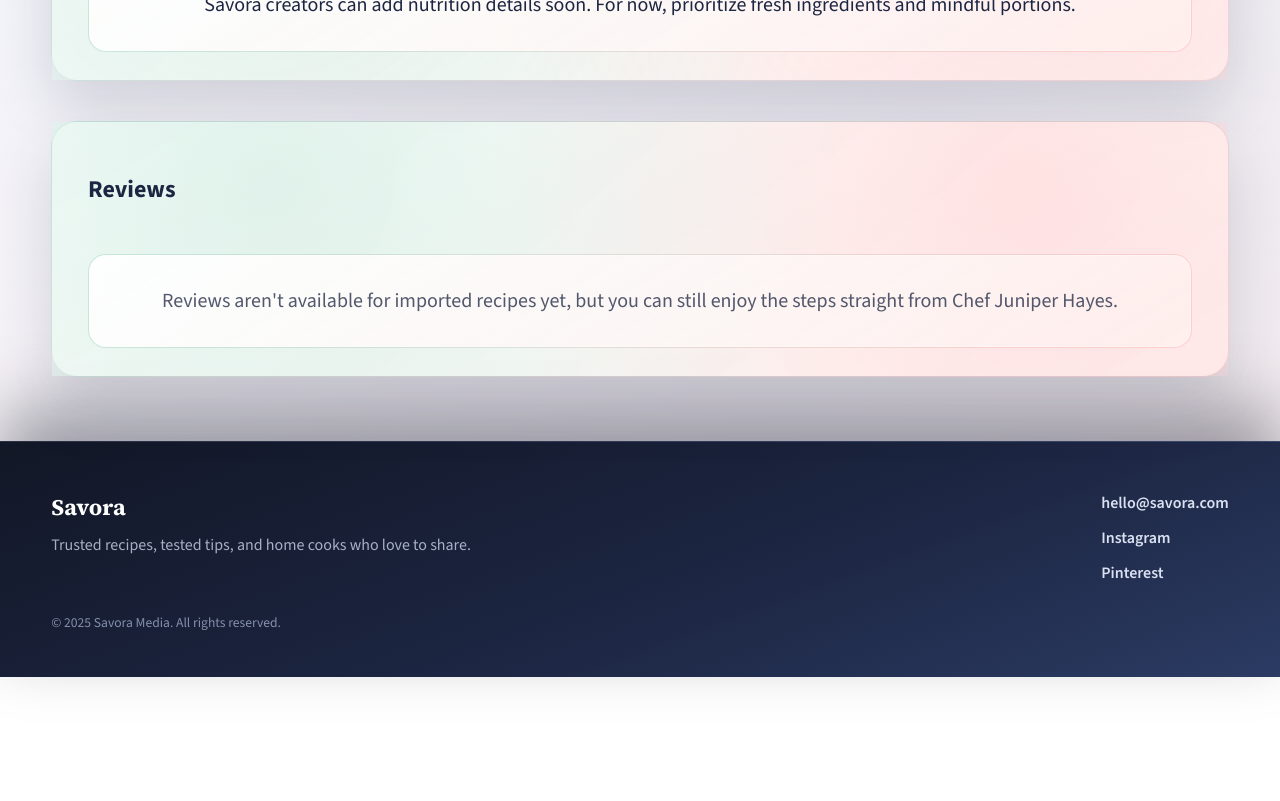
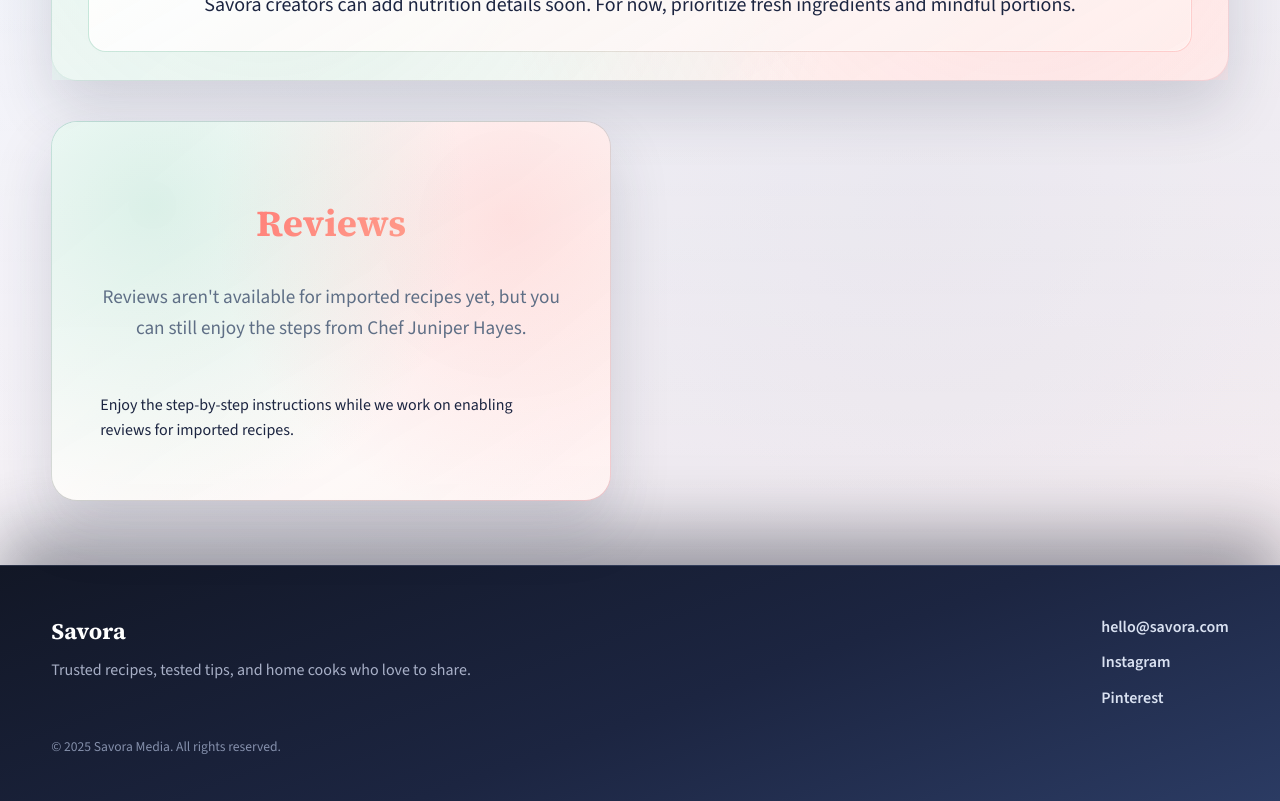
Before and after one commit to shaswattrivedi/savora-frontend, a React (Vite) app in the folder client/: page /recipes/ext_banh_mi in a window 1280 px wide. Shown: the part 1880-2681 px from the top of the page. Before the commit the page ends 2557 px from the top, so only its background shows below. Built offline with nearby package versions, Linux system fonts and the light colour scheme.

Commit message:
Updated Reviews UI

```diff
--- a/client/src/pages/RecipeDetail.jsx
+++ b/client/src/pages/RecipeDetail.jsx
@@ -1,6 +1,7 @@
 import { useEffect, useState } from "react";
 import { useNavigate, useParams } from "react-router-dom";
 import RatingStars from "../components/RatingStars.jsx";
+import "../styles/contact.css";
 import { apiRequest } from "../utils/api.js";
 import { useAuth } from "../hooks/useAuth.js";
 import { useToast } from "../hooks/useToast.js";
@@ -217,6 +218,7 @@ const RecipeDetailPage = () => {
 
   const externalChefName = recipe.createdBy?.name || getMockChefName(recipe._id || recipe.title);
   const timeLabel = recipe.cookingTime ? `${recipe.cookingTime} mins` : recipe.cuisineType || recipe.category || "Recipe";
+  const reviewCount = recipe.reviews?.length || 0;
   const ratingLabel = typeof recipe.avgRating === "number" ? recipe.avgRating.toFixed(1) : "–";
   const categoryLabel =
     recipe.categoryTags?.length
@@ -235,6 +237,11 @@ const RecipeDetailPage = () => {
   const recipeImage =
     recipe.imageUrl ||
     getRecipeFallbackImage({ cuisine: recipe.cuisineType || recipe.cuisine, category: recipe.category, title: recipe.title });
+  const reviewIntro = recipe.isExternal
+    ? `Reviews aren't available for imported recipes yet, but you can still enjoy the steps from Chef ${externalChefName}.`
+    : reviewCount
+      ? "See what the Savora community is saying and add your voice."
+      : "Be the first to review this recipe.";
 
   return (
     <div className="page recipe-detail">
@@ -355,50 +362,64 @@ const RecipeDetailPage = () => {
         </article>
       </section>
 
-      <section className="panel recipe-detail__card recipe-detail__card--reviews">
-        <div className="recipe-detail__card-header">
-          <h2>Reviews</h2>
-        </div>
-        <div className="recipe-detail__card-body recipe-detail__card-body--reviews">
-          <div className="recipe-detail__panel-content recipe-reviews__content">
+      <section className="reviews-section" aria-labelledby="recipe-reviews-heading">
+        <div className="review-card contact-glass">
+          <h2 id="recipe-reviews-heading" className="contact-title review-card__title">Reviews</h2>
+          <p className="contact-desc review-card__desc">{reviewIntro}</p>
+
           {recipe.isExternal ? (
-              <p>
-                Reviews aren&apos;t available for imported recipes yet, but you can still enjoy the steps straight from Chef {" "}
-                {externalChefName}.
+            <p className="review-card__note">
+              Enjoy the step-by-step instructions while we work on enabling reviews for imported recipes.
             </p>
           ) : (
             <>
-                <div className="reviews">
-                  {recipe.reviews?.length ? (
-                    recipe.reviews.map((review) => (
-                      <div key={review._id} className="reviews__item">
-                        <div className="reviews__header">
-                          <strong>{review.user?.name || "Savora Member"}</strong>
-                          <span>★ {review.rating}</span>
+              {reviewCount ? (
+                <ul className="review-card__list">
+                  {recipe.reviews.map((review) => (
+                    <li key={review._id} className="review-card__item">
+                      <div className="review-card__item-header">
+                        <span className="review-card__author">{review.user?.name || "Savora Member"}</span>
+                        <span className="review-card__rating" aria-label={`Rated ${review.rating} out of 5`}>
+                          ★ {review.rating}
+                        </span>
                       </div>
-                        <p>{review.comment}</p>
+                      {review.comment && <p className="review-card__comment">{review.comment}</p>}
+                    </li>
+                  ))}
+                </ul>
+              ) : (
+                <div className="review-card__empty" role="status">
+                  <p>No reviews yet. Your tips could help the next cook!</p>
                 </div>
-                    ))
-                  ) : (
-                    <p>Be the first to review this recipe.</p>
               )}
+
+              <form className="contact-form review-card__form" onSubmit={handleReviewSubmit}>
+                <div className="form-group review-card__field">
+                  <label className="review-card__label" htmlFor="recipe-review-rating">
+                    Rate this recipe
+                  </label>
+                  <div className="review-card__stars" id="recipe-review-rating">
+                    <RatingStars value={rating} onChange={setRating} />
                   </div>
-
-                <form className="review-form" onSubmit={handleReviewSubmit}>
-                  <h3>Rate this recipe</h3>
-                  <RatingStars value={rating} onChange={setRating} />
+                </div>
+                <div className="form-group review-card__field">
+                  <label className="review-card__label" htmlFor="recipe-review-comment">
+                    Share your tips or tweaks
+                  </label>
                   <textarea
-                    placeholder="Share your tips or tweaks"
+                    id="recipe-review-comment"
+                    className="input-glass review-card__textarea"
+                    placeholder="What did you change or love about this recipe?"
                     value={comment}
                     onChange={(event) => setComment(event.target.value)}
                   />
-                  <button type="submit" className="btn btn--primary">
+                </div>
+                <button type="submit" className="btn btn--primary contact-btn review-card__submit">
                   Submit review
                 </button>
               </form>
             </>
           )}
-          </div>
         </div>
       </section>
     </div>
```
Lines whose indentation alone changed are shown as unchanged.
